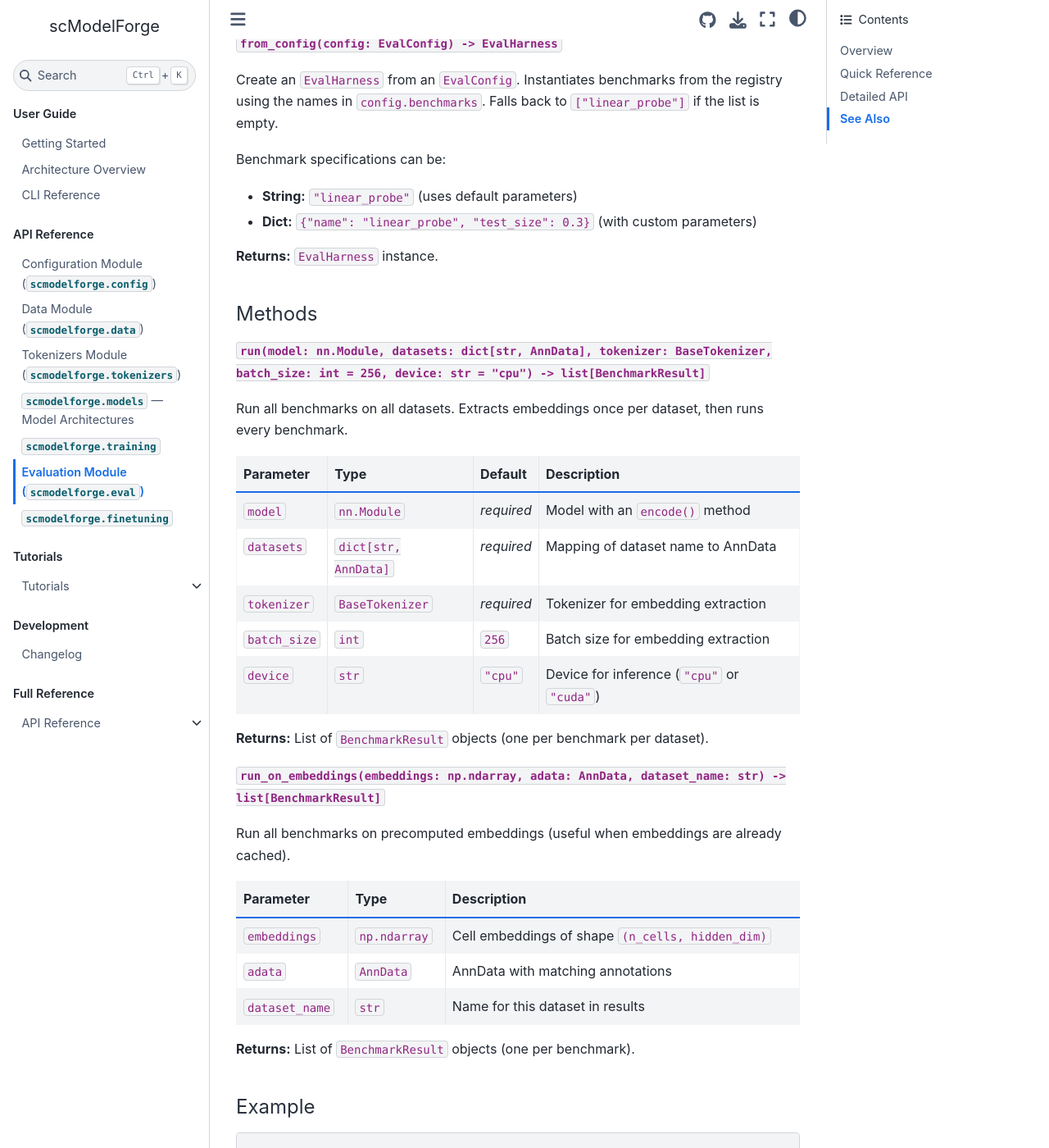
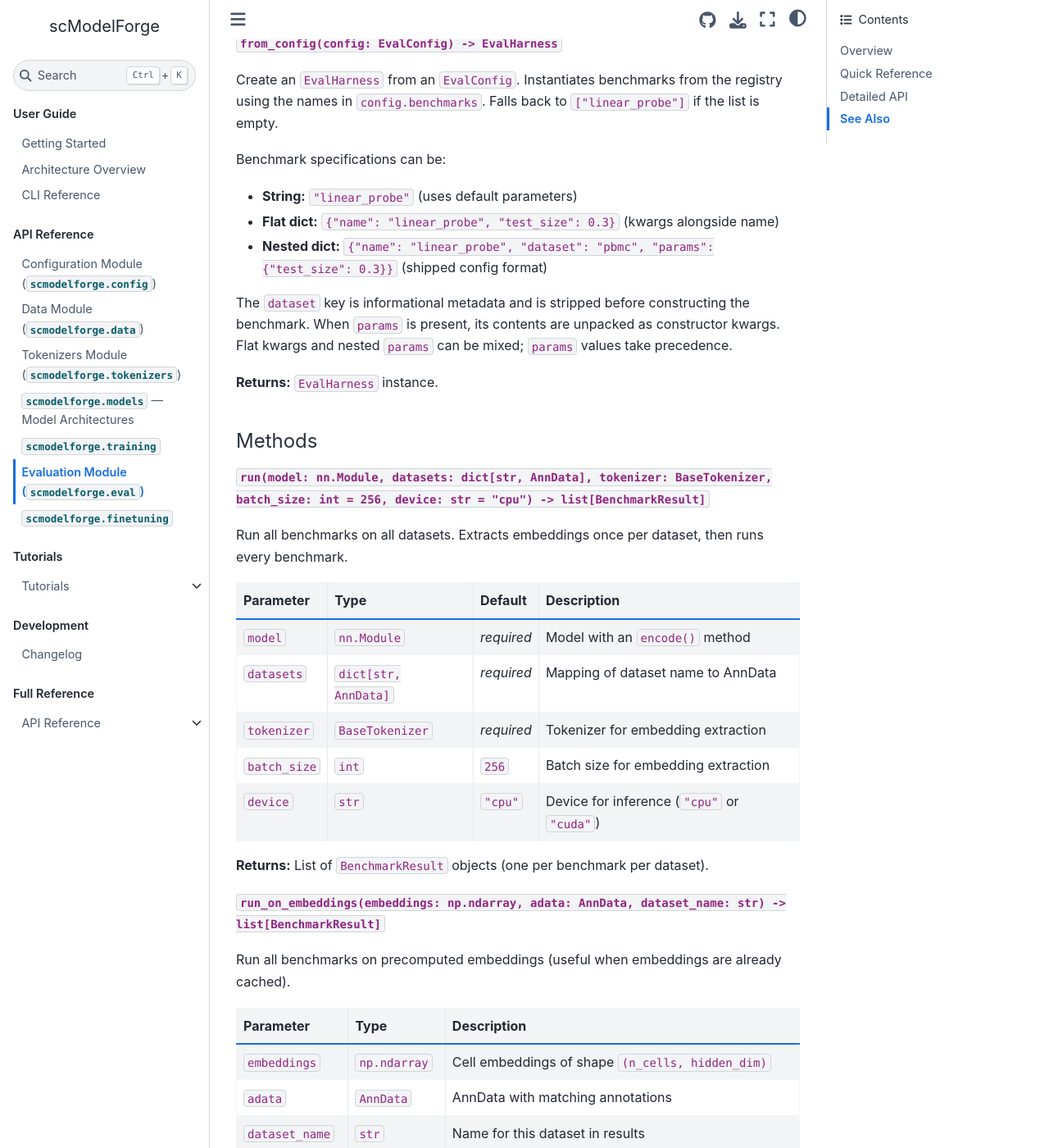
Before and after one commit to EhsanRS/scModelForge, a Sphinx documentation site: the page built from docs/api/eval.md, in a window 1280 px wide and 1400 px high, scrolled down 11868 px. Shown: the whole window at 82% size. Built offline with Sphinx 7.4.7 and the Sphinx Book theme 1.1.4, drawn with Linux system fonts in a browser that asks for light colours; some of the changed text lies outside the part shown.

Commit message:
Fix eval benchmark parser to support shipped config format
EvalHarness.from_config() now handles the {name, dataset, params} spec
format used in shipped YAML configs. The 'dataset' key is stripped as
informational metadata, and 'params' contents are unpacked as
constructor kwargs. Both flat and nested formats are supported.

Also fix perturbation recipe param names (control_key -> control_label,
n_top_degs -> n_top_genes) to match PerturbationBenchmark constructor.

Co-Authored-By: Claude Opus 4.6 <noreply@anthropic.com>

```diff
--- a/docs/api/eval.md
+++ b/docs/api/eval.md
@@ -434,7 +434,10 @@ Create an `EvalHarness` from an `EvalConfig`. Instantiates benchmarks from the r
 
 Benchmark specifications can be:
 - **String:** `"linear_probe"` (uses default parameters)
-- **Dict:** `{"name": "linear_probe", "test_size": 0.3}` (with custom parameters)
+- **Flat dict:** `{"name": "linear_probe", "test_size": 0.3}` (kwargs alongside name)
+- **Nested dict:** `{"name": "linear_probe", "dataset": "pbmc", "params": {"test_size": 0.3}}` (shipped config format)
+
+The `dataset` key is informational metadata and is stripped before constructing the benchmark. When `params` is present, its contents are unpacked as constructor kwargs. Flat kwargs and nested `params` can be mixed; `params` values take precedence.
 
 **Returns:** `EvalHarness` instance.
 
@@ -479,12 +482,21 @@ benchmarks = [
 ]
 harness = EvalHarness(benchmarks)
 
-# Or from config
+# Or from config (flat dict format)
 from scmodelforge.config import EvalConfig
 config = EvalConfig(
     benchmarks=[
         "linear_probe",
         {"name": "embedding_quality", "batch_key": "batch"}
+    ]
+)
+harness = EvalHarness.from_config(config)
+
+# Nested format (matches shipped YAML configs)
+config = EvalConfig(
+    benchmarks=[
+        {"name": "linear_probe", "dataset": "pbmc", "params": {"test_size": 0.3}},
+        {"name": "embedding_quality", "dataset": "pbmc", "params": {"batch_key": "batch"}},
     ]
 )
 harness = EvalHarness.from_config(config)
```
Also changed, not shown: CLAUDE.md (+1 -1 lines), docs/changelog.md (+2 -0 lines), 3 other files.
